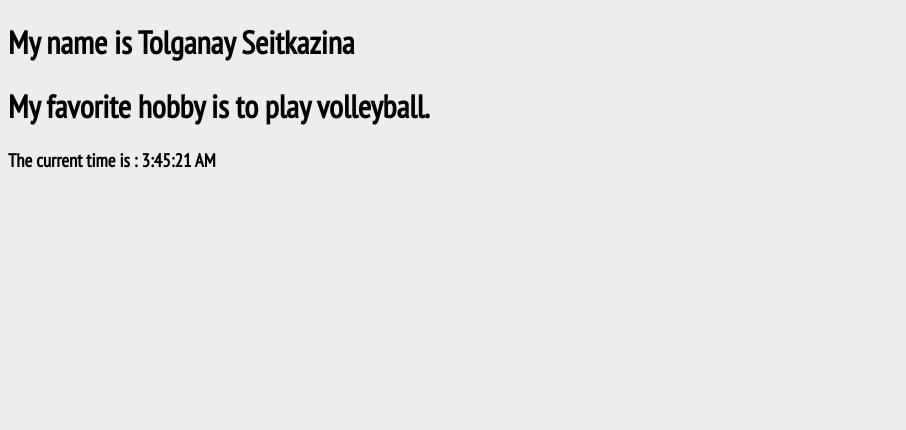
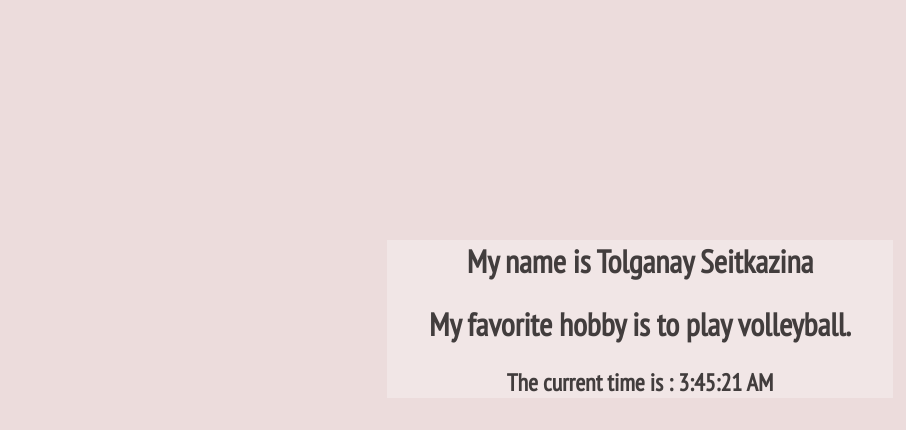
Before and after one commit to Tolganay89/seitkazina_tolganay_ttp_static, a plain HTML site: page index.html in a window 1280 px wide. Shown: the whole page, without its empty margins (0-906 px from the left). Drawn offline with Linux system fonts and the light colour scheme.

Commit message:
center the div and changed the background colors

```diff
--- a/index.html
+++ b/index.html
@@ -11,13 +11,16 @@
 <link rel="stylesheet" href="style.css">
 </head>
 <body>
+    <div class="container">
+
         <h1>
             My name is Tolganay Seitkazina
         </h1>
         <h1>
             My favorite hobby is to play volleyball.
         </h1>
-    <h3>The current time is : <span id="timeSpan"> </span></h3>
+        <h2>The current time is : <span id="timeSpan"> </span></h2>
+    </div>
     <script>
 
     function getTime () {
--- a/style.css
+++ b/style.css
@@ -1,5 +1,18 @@
 body {
     font-family: 'PT Sans Narrow', sans-serif;
-    background-color: #ededed;
+    background-color: #ecdcdc;
+    opacity: 0.8;
+}
 
+.container {
+    width: 40%;
+    margin: auto;
+    margin-top: 30vh;
+    background-color: #f3eaea;
+    opacity: 0.9;
 }
+
+h1,
+h2 {
+    text-align: center;
+}
```
Lines whose indentation alone changed are shown as unchanged.
